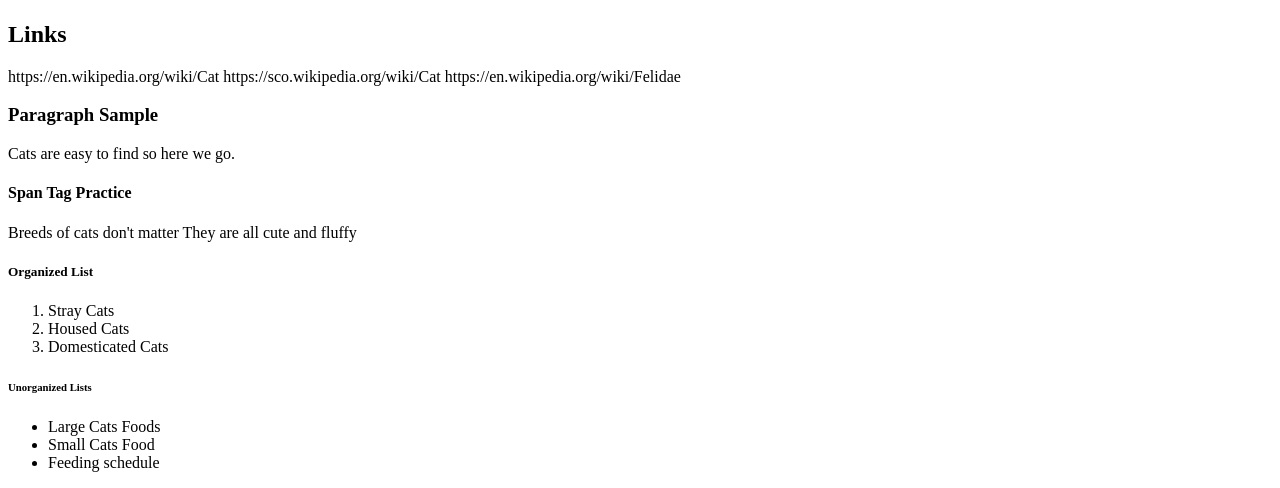
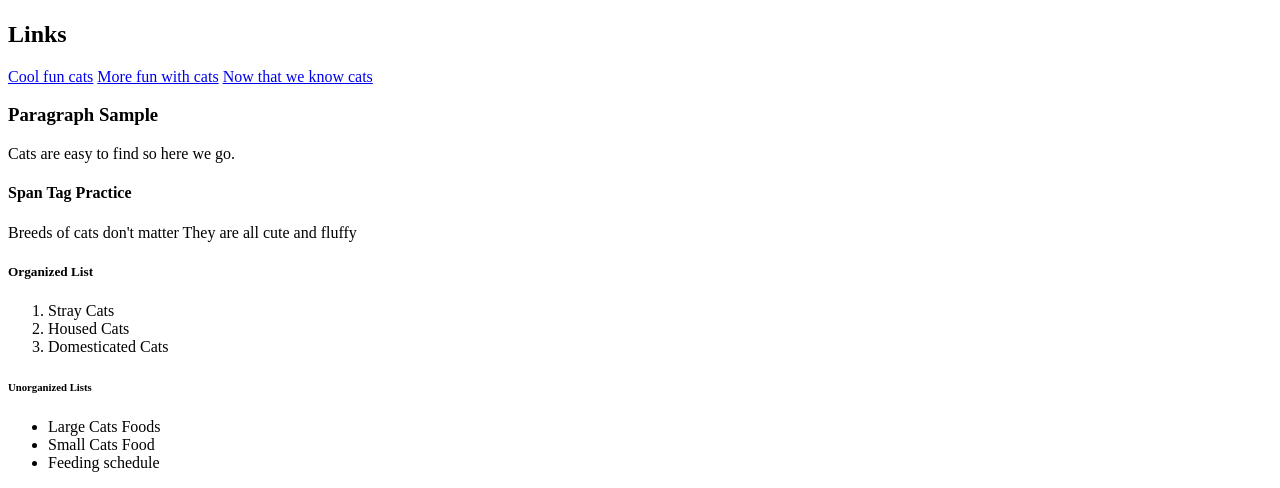
Before and after one commit to MargaritaGutierrez/FSW-100, a plain HTML site: page week2/index.html in a window 1280 px wide. Shown: the part 383-871 px from the top of the page. Drawn offline with Linux system fonts and the light colour scheme.

Commit message:
added some info but working on the block

```diff
--- a/week2/index.html
+++ b/week2/index.html
@@ -15,9 +15,9 @@
 
         <div>
             <h2>Links</h2>
-            <a>https://en.wikipedia.org/wiki/Cat</a>
-            <a>https://sco.wikipedia.org/wiki/Cat</a>
-            <a>https://en.wikipedia.org/wiki/Felidae</a>
+            <a href="https://en.wikipedia.org/wiki/Cat">Cool fun cats</a>
+            <a href="https://sco.wikipedia.org/wiki/Cat">More fun with cats</a>
+            <a href="https://en.wikipedia.org/wiki/Felidae">Now that we know cats</a>
         </div>
 
         <div>
@@ -32,7 +32,7 @@
         </div>
 
         <div>
-            <h5>Organized List</h5>
+            <h5>Organized List</h5> <!--block-->
             <ol>
                 <li>Stray Cats</li>
                 <li>Housed Cats</li>
```
